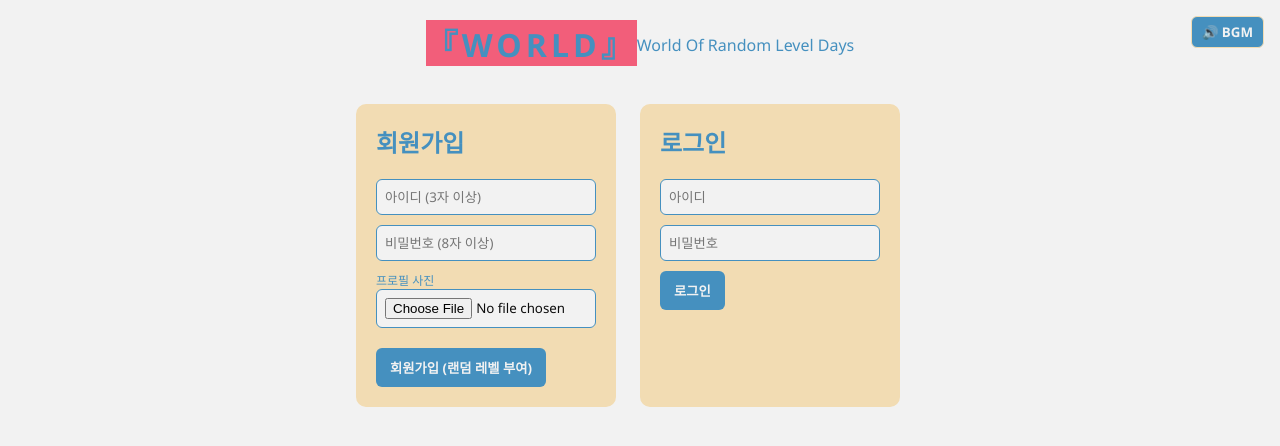
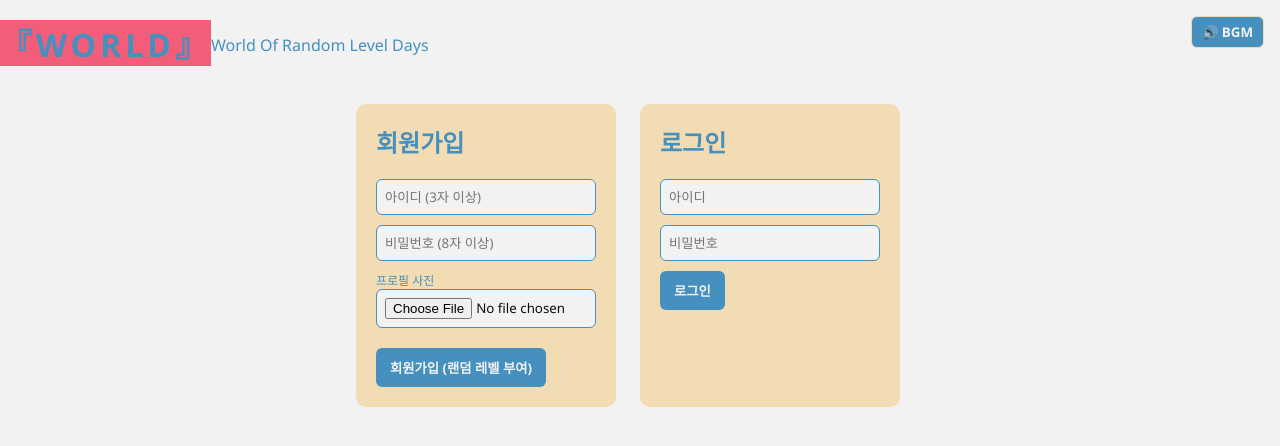
Before and after one commit to Dwina-Rayst/MBDR, a website: page public/index.html in a window 1280 px wide. Drawn offline with nearby package versions, Linux system fonts and the light colour scheme; no server answers.

Commit message:
Remove justify-content from header style

```diff
--- a/public/index.html
+++ b/public/index.html
@@ -9,7 +9,7 @@
 <link rel="icon" href="https://i.ibb.co/h1FDyh0C/Dwina-Rayst.png">
 </head>
 <body>
-  <header style="display: flex; justify-content: center; align-items: center; height: auto;">
+  <header style="display: flex; align-items: center; height: auto;">
     <h1> 『WORLD』 </h1>
     <p class="subtitle">World Of Random Level Days</p>
     <button id="mute-btn">🔊 BGM</button>
```
